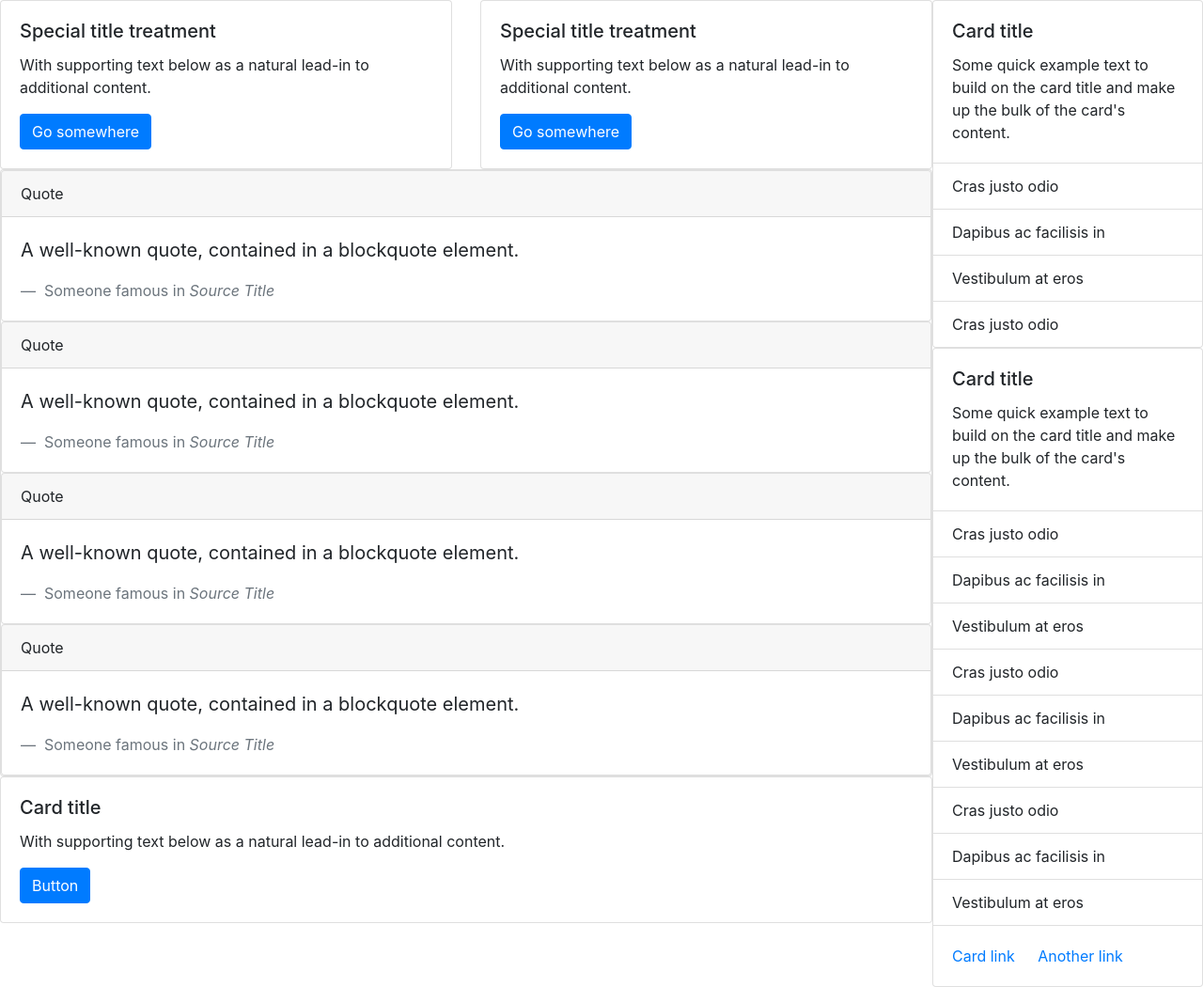
After one commit to RishabhShekhar/SRM-Bulletin, a Django app: template Bulletin/News/templates/News/dashboard_new.html in a window 1280 px wide. The commit adds this page. Shown: the whole page at 94% size. Run offline with Django 4.2, Linux system fonts and the light colour scheme; the template is opened without the code that fills it, so the values that code supplies are empty; some libraries are stand-ins or nearby versions.

Commit message:
Dashboard Added

```diff
--- a/Bulletin/News/models.py
+++ b/Bulletin/News/models.py
@@ -30,7 +30,6 @@ class Post(models.Model):
     def __str__(self):
         return self.title
 
-
 class Comment(models.Model):
     post=models.ForeignKey('News.Post',related_name='comments',on_delete=models.CASCADE)
     author=models.CharField(max_length=200)
--- /dev/null
+++ b/Bulletin/News/templates/News/dashboard_new.html
@@ -0,0 +1,161 @@
+<!DOCTYPE html>
+<html lang="en">  </body>
+  <head>
+    <meta charset="UTF-8" />
+    <meta http-equiv="X-UA-Compatible" content="IE=edge" />
+    <meta name="viewport" content="width=device-width, initial-scale=1.0" />
+    <link
+      rel="stylesheet"
+      href="https://cdn.jsdelivr.net/npm/bootstrap-icons@1.4.1/font/bootstrap-icons.css"
+    />
+    <link
+      href="https://stackpath.bootstrapcdn.com/bootstrap/4.1.3/css/bootstrap.min.css"
+      rel="stylesheet"
+    />
+    <link rel="stylesheet" href="styles.css" />
+    <title>Dashboard</title>
+  </head>
+{% block content %}
+    <div class="d-flex">
+      <div class="content flex-column">
+        <div class="row">
+          <div class="col-sm-6">
+            <div class="card">
+              <div class="card-body">
+                <h5 class="card-title">Special title treatment</h5>
+                <p class="card-text">
+                  With supporting text below as a natural lead-in to additional
+                  content.
+                </p>
+                <a href="#" class="btn btn-primary">Go somewhere</a>
+              </div>
+            </div>
+          </div>
+          <div class="col-sm-6">
+            <div class="card">
+              <div class="card-body">
+                <h5 class="card-title">Special title treatment</h5>
+                <p class="card-text">
+                  With supporting text below as a natural lead-in to additional
+                  content.
+                </p>
+                <a href="#" class="btn btn-primary">Go somewhere</a>
+              </div>
+            </div>
+          </div>
+        </div>
+        <div class="flex-column bulletin card">
+          <div class="card">
+            <div class="card-header">Quote</div>
+            <div class="card-body">
+              <blockquote class="blockquote mb-0">
+                <p>A well-known quote, contained in a blockquote element.</p>
+                <footer class="blockquote-footer">
+                  Someone famous in
+                  <cite title="Source Title">Source Title</cite>
+                </footer>
+              </blockquote>
+            </div>
+          </div>
+          <div class="card">
+            <div class="card-header">Quote</div>
+            <div class="card-body">
+              <blockquote class="blockquote mb-0">
+                <p>A well-known quote, contained in a blockquote element.</p>
+                <footer class="blockquote-footer">
+                  Someone famous in
+                  <cite title="Source Title">Source Title</cite>
+                </footer>
+              </blockquote>
+            </div>
+          </div>
+          <div class="card">
+            <div class="card-header">Quote</div>
+            <div class="card-body">
+              <blockquote class="blockquote mb-0">
+                <p>A well-known quote, contained in a blockquote element.</p>
+                <footer class="blockquote-footer">
+                  Someone famous in
+                  <cite title="Source Title">Source Title</cite>
+                </footer>
+              </blockquote>
+            </div>
+          </div>
+          <div class="card">
+            <div class="card-header">Quote</div>
+            <div class="card-body">
+              <blockquote class="blockquote mb-0">
+                <p>A well-known quote, contained in a blockquote element.</p>
+                <footer class="blockquote-footer">
+                  Someone famous in
+                  <cite title="Source Title">Source Title</cite>
+                </footer>
+              </blockquote>
+            </div>
+          </div>
+        </div>
+        <div>
+          <div class="card">
+            <div class="card-body">
+              <h5 class="card-title">Card title</h5>
+              <p class="card-text">
+                With supporting text below as a natural lead-in to additional
+                content.
+              </p>
+              <a href="#" class="btn btn-primary">Button</a>
+            </div>
+          </div>
+        </div>
+      </div>
+      <div class="filler">
+        <div>
+          <div class="side-bar">
+            <div class="card" style="width: 18rem">
+              <div class="card-body">
+                <h5 class="card-title">Card title</h5>
+                <p class="card-text">
+                  Some quick example text to build on the card title and make up
+                  the bulk of the card's content.
+                </p>
+              </div>
+              <ul class="list-group list-group-flush">
+                <li class="list-group-item">Cras justo odio</li>
+                <li class="list-group-item">Dapibus ac facilisis in</li>
+                <li class="list-group-item">Vestibulum at eros</li>
+                <li class="list-group-item">Cras justo odio</li>
+              </ul>
+            </div>
+          </div>
+        </div>
+        <div>
+          <div class="side-bar side-bar2">
+            <div class="card" style="width: 18rem">
+              <div class="card-body">
+                <h5 class="card-title">Card title</h5>
+                <p class="card-text">
+                  Some quick example text to build on the card title and make up
+                  the bulk of the card's content.
+                </p>
+              </div>
+              <ul class="list-group list-group-flush">
+                <li class="list-group-item">Cras justo odio</li>
+                <li class="list-group-item">Dapibus ac facilisis in</li>
+                <li class="list-group-item">Vestibulum at eros</li>
+                <li class="list-group-item">Cras justo odio</li>
+                <li class="list-group-item">Dapibus ac facilisis in</li>
+                <li class="list-group-item">Vestibulum at eros</li>
+                <li class="list-group-item">Cras justo odio</li>
+                <li class="list-group-item">Dapibus ac facilisis in</li>
+                <li class="list-group-item">Vestibulum at eros</li>
+              </ul>
+              <div class="card-body">
+                <a href="#" class="card-link">Card link</a>
+                <a href="#" class="card-link">Another link</a>
+              </div>
+            </div>
+          </div>
+        </div>
+      </div>
+    </div>
+{% endblock %}
+</html>
--- a/Bulletin/News/views.py
+++ b/Bulletin/News/views.py
@@ -13,7 +13,7 @@ from django.views.generic import (TemplateView, ListView,
 # Create your views here.
 
 class DashboardView(TemplateView):
-    template_name = 'News/dashboard.html'
+    template_name = 'News/dashboard_new.html'
 
 class ContactView(TemplateView):
     template_name = 'News/contact.html'
```
Also changed, not shown: Bulletin/News/static/css/styles.css (added, +11 -0 lines), Bulletin/templates/base.html (+16 -3 lines).
